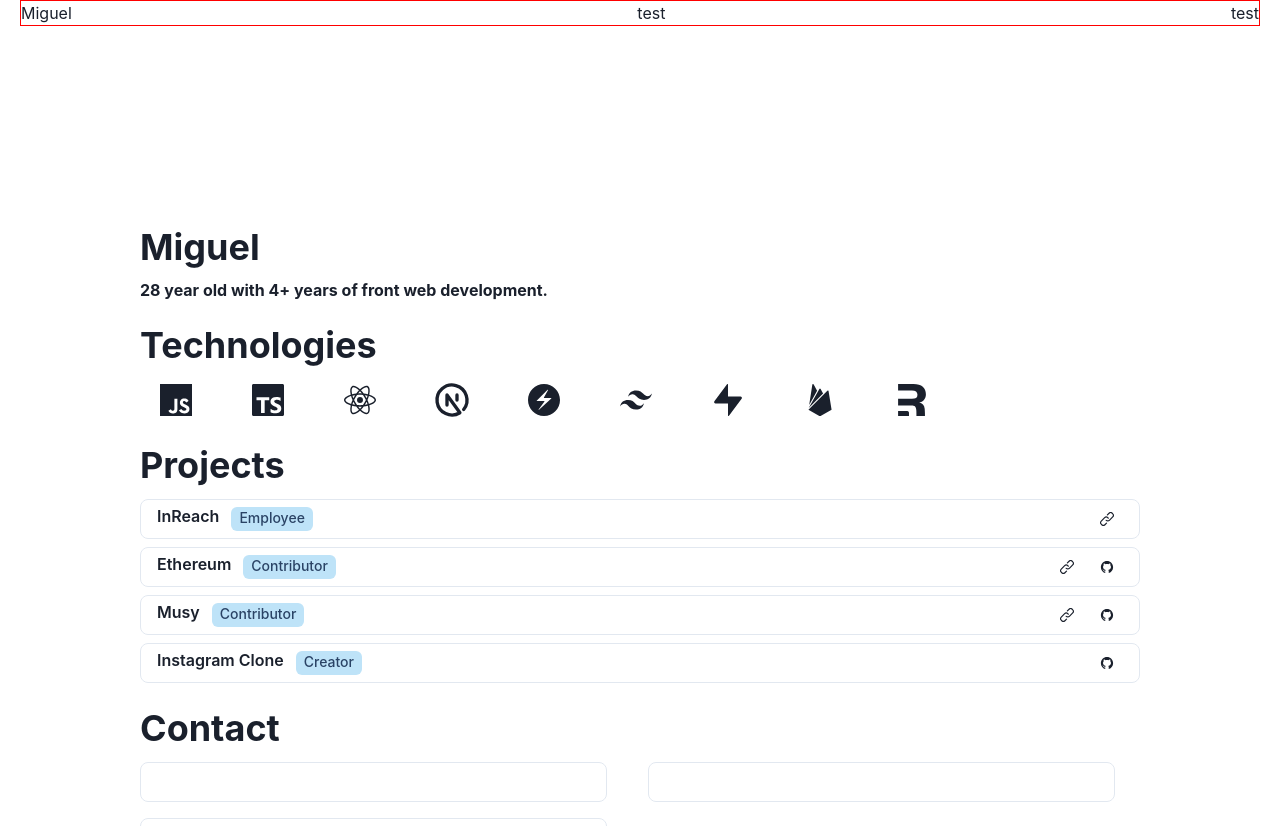
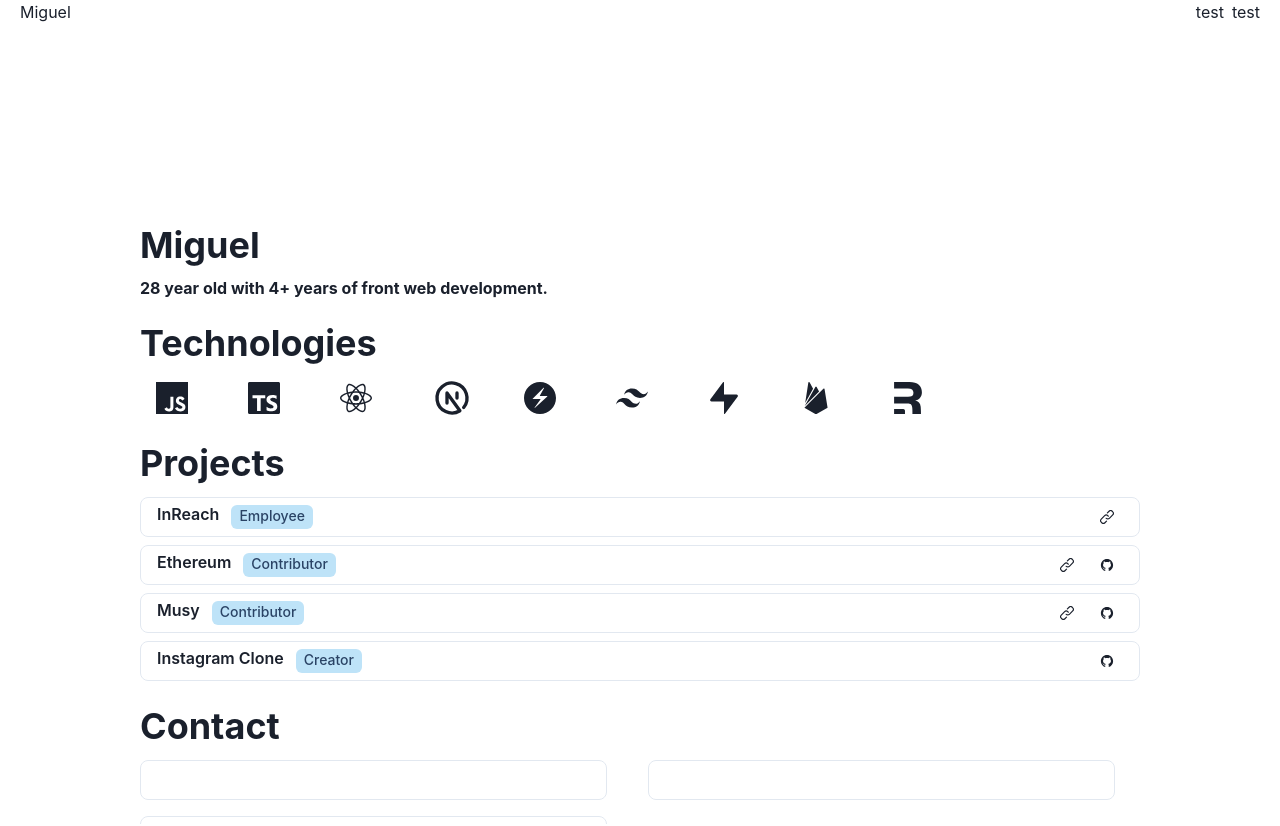
Before and after one commit to ImMiguelP/Port, a Next.js app: page / in a window 1280 px wide. Built offline with nearby package versions, Linux system fonts and the light colour scheme; some icons are missing.

Commit message:
style: add opacity hovering effect to icons

```diff
--- a/src/components/NavBar/Nav.tsx
+++ b/src/components/NavBar/Nav.tsx
@@ -1,12 +1,19 @@
 import { HStack, Text } from '@chakra-ui/react'
+import Link from 'next/link'
 import React from 'react'
 
 const Nav = () => {
   return (
-    <HStack mx={5} border={"1px solid red"} justifyContent={"space-between"}>
+    <HStack mx={5}  justifyContent={"space-between"}>
+    {/* THis is where a logo would go if i had one so for now it will just be my name */}
+    {/* Uncomment Link Component when page goes live will redirect to home page */}
+        {/* <Link > */}
         <Text>Miguel</Text>
+        {/* </Link> */}
+        <HStack>
         <Text>test</Text>
         <Text>test</Text>
+        </HStack>
     </HStack>
   )
 }
--- a/src/components/Technologies/Technologies.tsx
+++ b/src/components/Technologies/Technologies.tsx
@@ -1,10 +1,11 @@
-import { Grid, useBreakpointValue } from '@chakra-ui/react'
+import { Box, Grid, useBreakpointValue } from '@chakra-ui/react'
 import { TbBrandNextjs } from "react-icons/tb";
 import { SiChakraui, SiSupabase, SiRemix, SiFirebase, SiJavascript, SiTypescript, SiTailwindcss, SiReact} from "react-icons/si";
-import React from 'react'
+import React, { useState } from 'react'
 import Technology from './Technology';
 
 const Technologies = () => {
+  const [hoveredIndex, setHoveredIndex] = useState<number | null>(null);
   const technologies = [
     { name: 'Javascript', icon: <SiJavascript size={"32px"} />, link: 'https://www.javascript.com/'},
     { name: 'Typescript', icon: <SiTypescript size={"32px"}  /> , link: 'https://www.typescriptlang.org/'},
@@ -28,7 +29,15 @@ const Technologies = () => {
       alignItems="center"
     >
       {technologies.map((tech, index) => (
+         <Box
+         key={index}
+          opacity={hoveredIndex === null ? 1 : hoveredIndex === index ? 1 : 0.5}
+          _hover={{ opacity: 1 }}
+          onMouseEnter={() => setHoveredIndex(index)}
+          onMouseLeave={() => setHoveredIndex(null)}
+       >
         <Technology key={index} {...tech} />
+        </ Box>
       ))}
     </Grid>
   );
```
